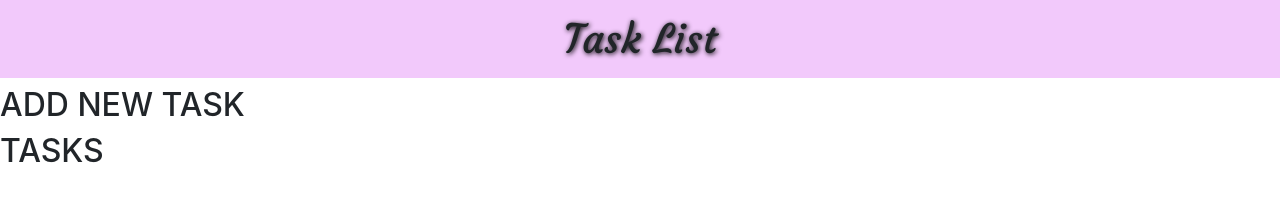
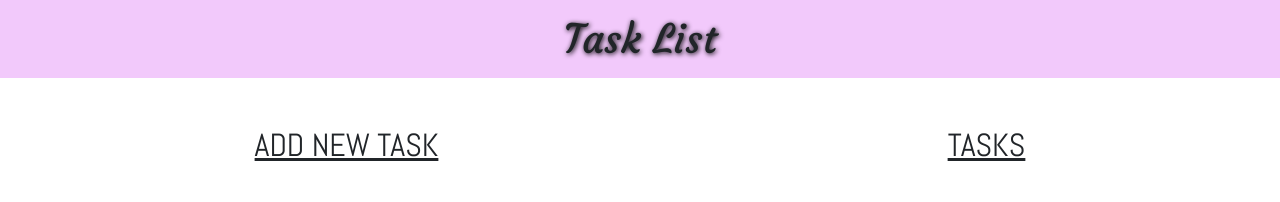
Before and after one commit to AshleyU/Task-List, a plain HTML site: page index.html in a window 1280 px wide. Drawn offline with nearby package versions, Linux system fonts and the light colour scheme.

Commit message:
Adding styling to headings

```diff
--- a/css/style.css
+++ b/css/style.css
@@ -6,3 +6,9 @@ h1 {
     font-family: 'Courgette', cursive;
     text-shadow: 1px 1px 5px black;
 }
+
+.headings {
+    margin-top: 3rem;
+    font-family: 'Abel', sans-serif;
+    text-decoration: underline;
+}
--- a/index.html
+++ b/index.html
@@ -8,6 +8,7 @@
     <link rel="stylesheet" href="css/style.css">
 
     <link rel="preconnect" href="https://fonts.gstatic.com">
+    <link href="https://fonts.googleapis.com/css2?family=Abel&display=swap" rel="stylesheet">
     <link href="https://fonts.googleapis.com/css2?family=Courgette&display=swap" rel="stylesheet">
 
     <!-- Bootstrap CSS -->
@@ -18,8 +19,12 @@
   <body>
     <h1>Task List</h1>
 
-    <h2>ADD NEW TASK</h2>
-    <h2>TASKS</h2>
+    <div class="d-flex d-flex justify-content-around headings">
+
+        <h2>ADD NEW TASK</h2>
+        <h2>TASKS</h2>
+
+    </div>
 
     <!-- Optional JavaScript; choose one of the two! -->
 
```
